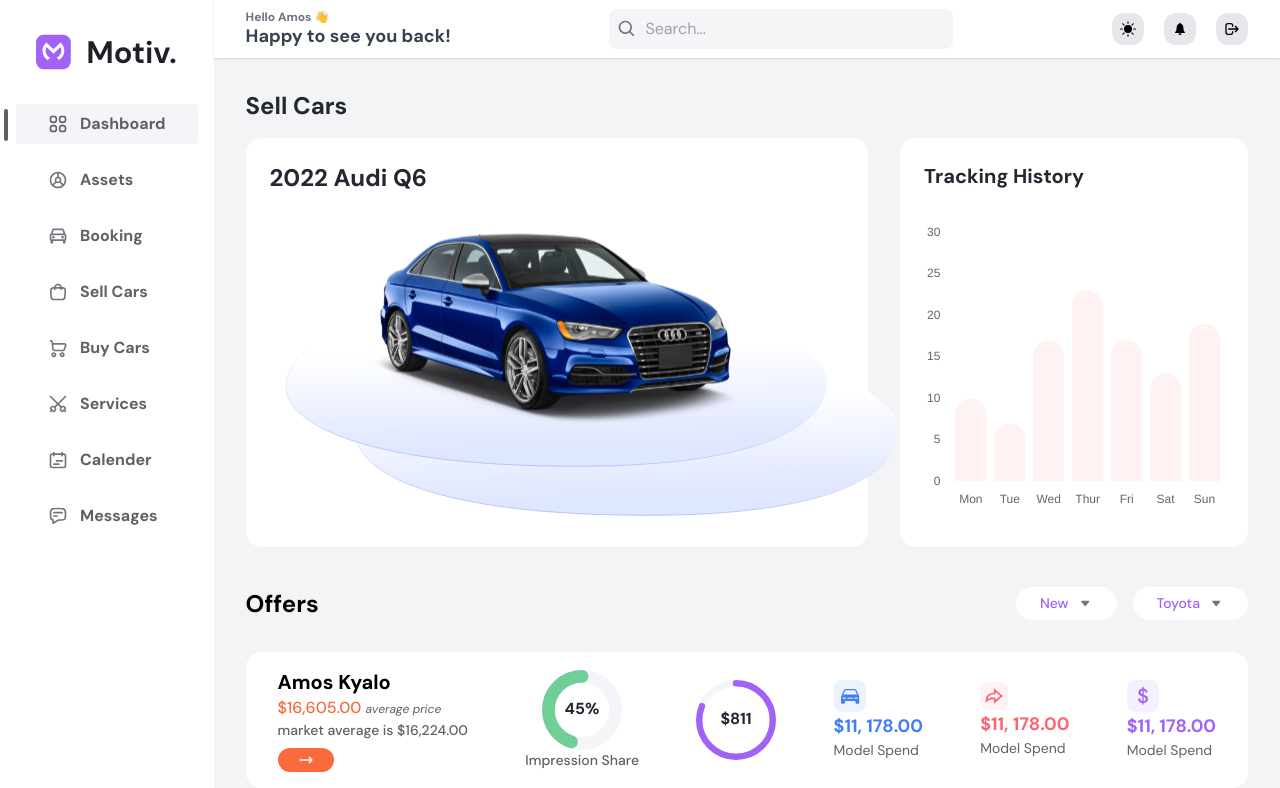
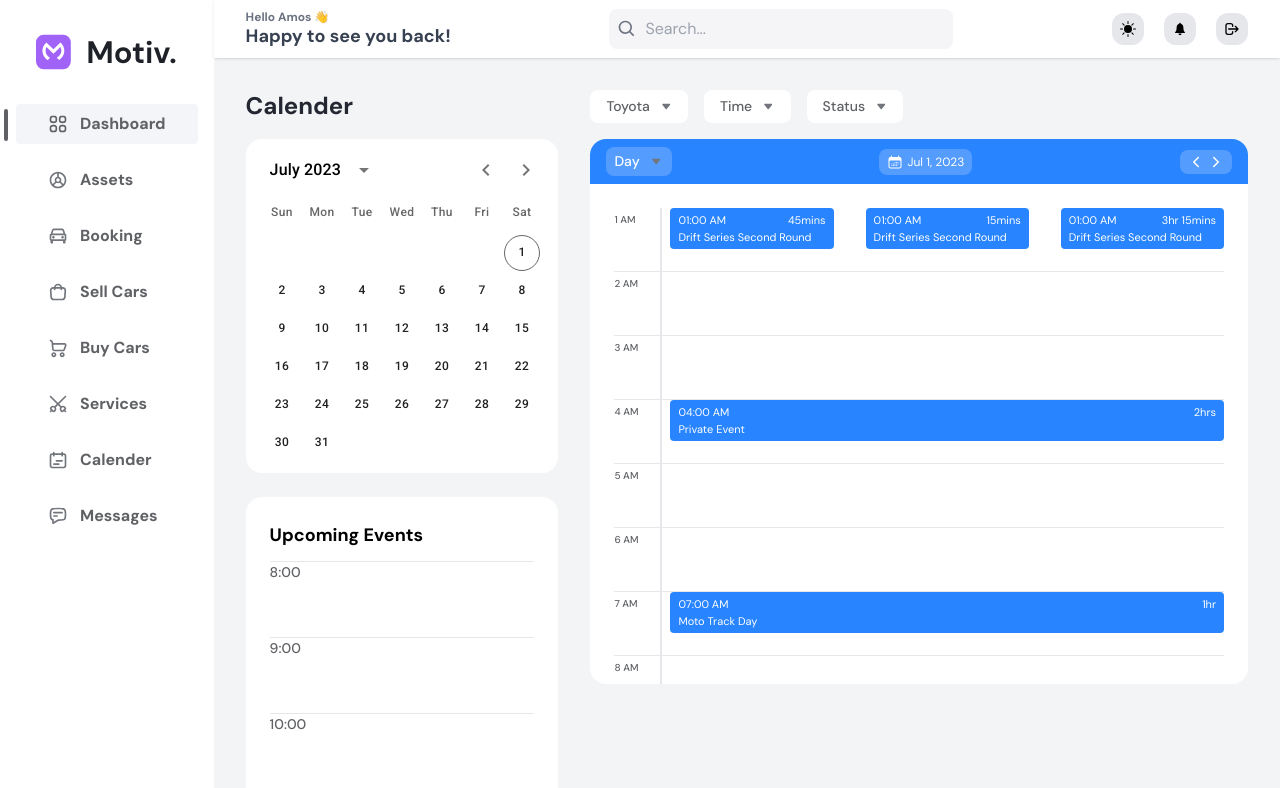
Before and after one commit to amoskyalo/Car-DashBoard-UI, a React (Create React App) app: page / in a window 1280 px wide. Shown: the top 788 px of the page. Built offline with nearby package versions, Linux system fonts and the light colour scheme.

Commit message:
calender: added calender page

```diff
--- a/package.json
+++ b/package.json
@@ -8,10 +8,12 @@
     "@material-ui/styles": "^4.11.5",
     "@mui/material": "^5.13.6",
     "@mui/styled-engine-sc": "^5.12.0",
+    "@mui/x-date-pickers": "^6.9.1",
     "@testing-library/jest-dom": "^5.16.5",
     "@testing-library/react": "^13.4.0",
     "@testing-library/user-event": "^13.5.0",
     "chart.js": "^4.3.0",
+    "dayjs": "^1.11.9",
     "react": "^18.2.0",
     "react-chartjs-2": "^5.2.0",
     "react-circular-progressbar": "^2.1.0",
--- a/src/App.js
+++ b/src/App.js
@@ -4,13 +4,14 @@ import Dashboard from "./Pages/Dashboard";
 import Assets from "./Pages/Assets";
 import Booking from "./Pages/Booking";
 import SellCars from "./Pages/SellCars";
+import Calender from "./Pages/Calender";
 function App() {
   return (
     <div className="flex flex-row">
       <SideNav />
       <div className="flex-1">
         <Nav />
-        <SellCars />
+        <Calender />
       </div>
     </div>
   );
--- a/src/Components/DropDownMenu/DropDownButtons.jsx
+++ b/src/Components/DropDownMenu/DropDownButtons.jsx
@@ -1,11 +1,11 @@
 import arrowDown from '../../Assets/Icons/arrowDown.svg'
 import FlexLayout from '../DisplayLayouts/FlexLayout';
 
-const DropDownButtons = ({ className, text, ...props }) => {
+const DropDownButtons = ({ containerStyles, className, text, ...props }) => {
   return (
     <FlexLayout
       {...props}
-      className="bg-white px-6 cursor-pointer py-1.5 rounded-full !space-x-2"
+      className={`bg-white px-6 cursor-pointer py-1.5 rounded-full !space-x-2 ${containerStyles}`}
     >
       <h2 className={`text-primaryGray text-[14px] font-[500] ${className}`}>
         {text}
--- /dev/null
+++ b/src/Pages/Calender.jsx
@@ -0,0 +1,195 @@
+import FlexLayout from "../Components/DisplayLayouts/FlexLayout";
+import GridLayout from "../Components/DisplayLayouts/GridLayout";
+import Container from "../Components/Container/Container";
+import DropDownButtons from "../Components/DropDownMenu/DropDownButtons";
+import Heading from "../Components/Heading/Heading";
+import { LocalizationProvider } from "@mui/x-date-pickers/LocalizationProvider";
+import { AdapterDayjs } from "@mui/x-date-pickers/AdapterDayjs";
+import { DateCalendar } from "@mui/x-date-pickers/DateCalendar";
+import { useState, useEffect, useRef } from "react";
+import { handleClickOutside } from "../_Functions/Functions";
+import { HiCalendarDays } from "react-icons/hi2";
+import { IoIosArrowBack, IoIosArrowForward } from "react-icons/io";
+import { events } from "../_DB/db";
+
+const Calender = () => {
+  const dayRef = useRef(null);
+  const [value, setValue] = useState({ $d: new Date() });
+  const [calender, setCalender] = useState(false);
+
+  useEffect(() => {
+    handleClickOutside((event) => {
+      if (dayRef.current && !dayRef.current.contains(event.target)) {
+        setCalender(false);
+      }
+    });
+  }, []);
+
+  const getEventsInGivenTime = (time) => {
+    let hourlyEvent = [];
+    events.forEach((ev) => {
+      if (ev.time === time + 1) {
+        hourlyEvent.push(ev);
+      }
+    });
+    return hourlyEvent;
+  };
+
+  return (
+    <Container>
+      <GridLayout colCount={3}>
+        <Heading title="Calender" />
+        <FlexLayout>
+          {["Toyota", "Time", "Status"].map((c, i) => (
+            <DropDownButtons
+              key={i}
+              text={c}
+              containerStyles="!px-4 !rounded-lg"
+            />
+          ))}
+        </FlexLayout>
+      </GridLayout>
+
+      <GridLayout colCount={3}>
+        <div className="space-y-6">
+          <div className="bg-white rounded-2xl">
+            <LocalizationProvider dateAdapter={AdapterDayjs}>
+              <DateCalendar
+                className="!w-full"
+                dayOfWeekFormatter={(day) => {
+                  const days = [
+                    "Sunday",
+                    "Monday",
+                    "Tuesday",
+                    "Wednesday",
+                    "Thursday",
+                    "Friday",
+                    "Saturday",
+                  ];
+                  const d = days.find((x) => day === x.slice(0, 2));
+                  return d.slice(0, 3);
+                }}
+              />
+            </LocalizationProvider>
+          </div>
+          <div className="bg-white rounded-2xl p-6 space-y-3">
+            <h2 className="font-semibold text-lg">Upcoming Events</h2>
+            {[8, 9, 10, 11].map((t, i) => (
+              <FlexLayout
+                className="h-16 max-h-16 !justify-start !items-start text-sm font-[500] text-primaryGray border-t"
+                key={i}
+              >
+                <p>{t}:00</p>
+                {t === 11 && (
+                  <div className="bg-primaryGreen py-1 px-2 text-white text-[12px] w-full rounded space-y-2">
+                    <h2>Drift Series Firs Round</h2>
+                    <FlexLayout>
+                      <p>JDM</p>
+                      <FlexLayout className="!space-x-0">
+                        <img
+                          className="h-6 w-6 rounded-full border"
+                          src="https://amoskyalo.netlify.app/static/media/amos.e2e93ed7e619bfefafd4.png"
+                          alt=""
+                        />
+                        <img
+                          className="h-6 w-6  rounded-full border"
+                          src="https://avatars.githubusercontent.com/u/91586973?v=4"
+                          alt=""
+                        />
+                        <img
+                          className="h-6 w-6  rounded-full border"
+                          src="https://amoskyalo.netlify.app/static/media/tomiyoka.dcd36053827576ad7ac7.jpg"
+                          alt=""
+                        />
+                      </FlexLayout>
+                    </FlexLayout>
+                  </div>
+                )}
+              </FlexLayout>
+            ))}
+          </div>
+        </div>
+        <div className="col-span-2 bg-white overflow-hidden rounded-2xl w-full h-max sticky top-24">
+          <FlexLayout className="bg-primaryBlue py-2 px-4 relative">
+            <DropDownButtons
+              text="Day"
+              containerStyles="!py-1 !px-2 !space-x-1 !rounded-lg !bg-[#549CFD]"
+              className="!text-white"
+              onClick={(e) => {
+                e.stopPropagation();
+                setCalender(!calender);
+              }}
+            />
+            {calender && (
+              <div className="absolute left-0 top-0 mt-10 z-50" ref={dayRef}>
+                <LocalizationProvider dateAdapter={AdapterDayjs}>
+                  <DateCalendar
+                    className="!bg-white shadow-2xl !rounded-2xl"
+                    onChange={(value) => setValue(value)}
+                  />
+                </LocalizationProvider>
+              </div>
+            )}
+
+            <FlexLayout className="!bg-[#549CFD] py-1 px-2 rounded-lg text-white !space-x-1">
+              <HiCalendarDays className="" />
+              <p className="text-[12px]">
+                {value?.$d.toLocaleDateString("en-US", {
+                  month: "short",
+                  year: "numeric",
+                  day: "numeric",
+                })}
+              </p>
+            </FlexLayout>
+
+            <FlexLayout className="!bg-[#549CFD] py-1 px-2 rounded-lg text-white !space-x-1">
+              <IoIosArrowBack className="cursor-pointer" />
+              <IoIosArrowForward className="cursor-pointer" />
+            </FlexLayout>
+          </FlexLayout>
+
+          <div className="px-6 py-6 max-h-[500px] overflow-scroll">
+            {Array(24)
+              .fill(0)
+              .map((__, i) => (
+                <FlexLayout
+                  className="!justify-start !space-x-2 !items-start relative border-b h-16 max-h-16 text-primaryGray text-[14px] last-of-type:border-none"
+                  key={i}
+                >
+                  <div className="border-r-2 h-full w-12 pt-1">
+                    <p className="text-[10px] font-[500]">{`${
+                      i < 12
+                        ? i + 1 + " " + "AM"
+                        : i === 12 + " " + "AM"
+                        ? i
+                        : i - 12 + " " + "PM"
+                    }`}</p>
+                  </div>
+                  <div className="relative w-full flex-1">
+                    <GridLayout>
+                      {getEventsInGivenTime(i).map((event, i) => (
+                        <div
+                          className="bg-primaryBlue px-2 py-1 rounded text-white text-[11px] cursor-pointer duration-500 hover:scale-95"
+                          key={i}
+                        >
+                          <FlexLayout>
+                            <h2>
+                              0{event.time.toString().split(":")[0]}:00 AM
+                            </h2>
+                            <p>{event.duration}</p>
+                          </FlexLayout>
+                          <p>{event.name}</p>
+                        </div>
+                      ))}
+                    </GridLayout>
+                  </div>
+                </FlexLayout>
+              ))}
+          </div>
+        </div>
+      </GridLayout>
+    </Container>
+  );
+};
+
+export default Calender;
--- a/src/Pages/SellCars.jsx
+++ b/src/Pages/SellCars.jsx
@@ -24,6 +24,7 @@ const SellCars = () => {
       },
     ],
   };
+
 
   return (
     <Container>
--- a/src/_DB/db.js
+++ b/src/_DB/db.js
@@ -128,3 +128,43 @@ export const bookingCars = [
     liked: false,
   },
 ];
+
+//events
+export const events = [
+  {
+    name: "Moto Track Day",
+    time: 7,
+    notes: "Discuss about motorbikes",
+    duration: "1hr",
+  },
+  {
+    name: "Moto Track Day",
+    time: 23,
+    notes: "Discuss about motorbikes",
+    duration: "1hr 15mins",
+  },
+  {
+    name: "Drift Series Second Round",
+    time: 1,
+    notes: "All motors",
+    duration: "45mins",
+  },
+  {
+    name: "Drift Series Second Round",
+    time: 1,
+    notes: "All motors",
+    duration: "15mins",
+  },
+  {
+    name: "Drift Series Second Round",
+    time: 1,
+    notes: "All motors",
+    duration: "3hr 15mins",
+  },
+  {
+    name: "Private Event",
+    time: 4,
+    notes: "JMD",
+    duration: "2hrs",
+  },
+];
--- /dev/null
+++ b/src/_Functions/Functions.js
@@ -0,0 +1,5 @@
+export const handleClickOutside = (callbackFn) =>{
+    document.addEventListener("click", callbackFn);
+
+    return () => document.removeEventListener("click", callbackFn);
+}
```
Also changed, not shown: 1 other file (tests, documents, lock files or other folders).
